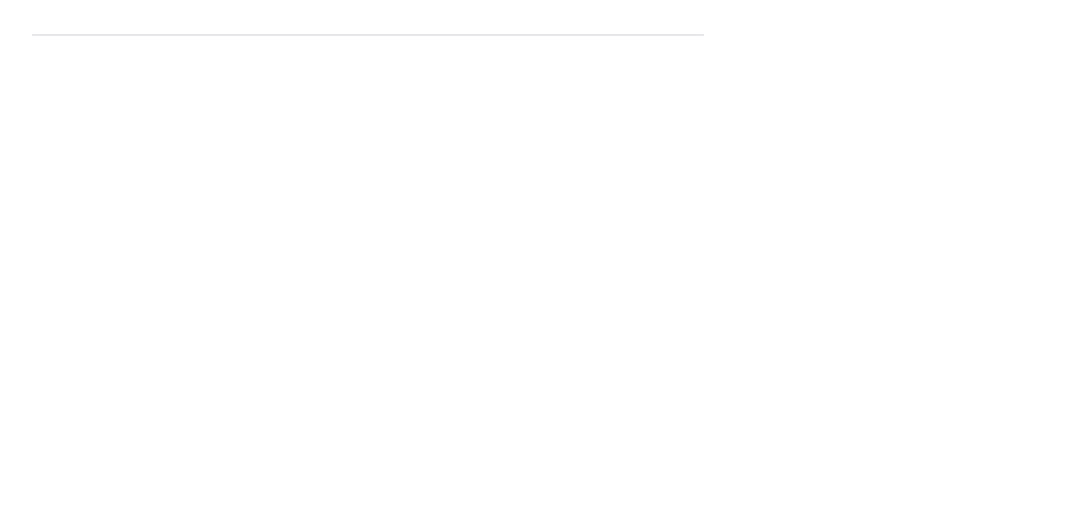
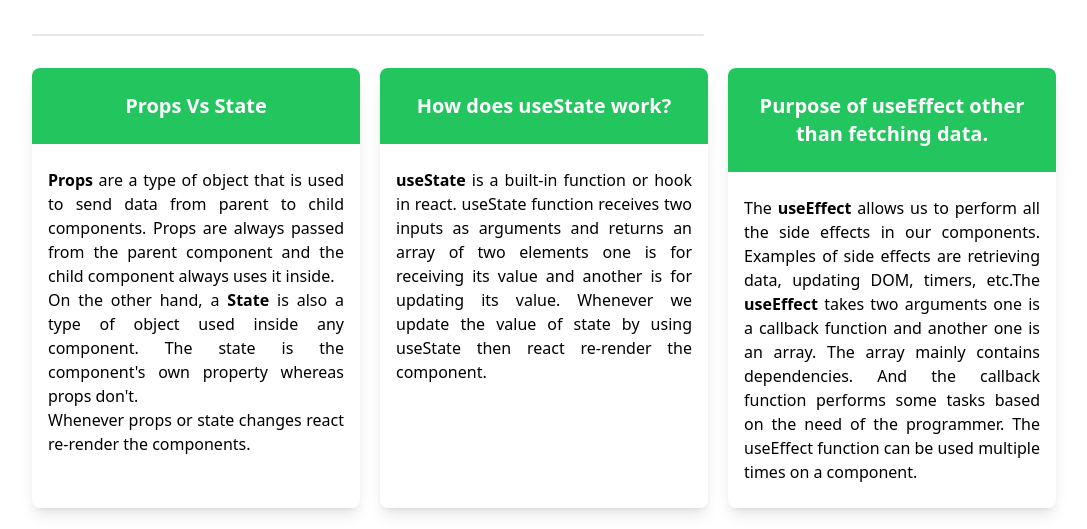
Before and after one commit to Robin0787/Blog-Cafe, a React (Vite) app: page / in a window 1280 px wide. Shown: the part 3126-3655 px from the top of the page, without its empty margins (96-1183 px from the left). Before the commit the page ends 3194 px from the top, so only its background shows below. Built offline with nearby package versions, Linux system fonts and the light colour scheme.

Commit message:
completed showing toast

```diff
--- a/src/App.jsx
+++ b/src/App.jsx
@@ -1,5 +1,6 @@
 import Blogs from "./Components/Blogs"
 import Header from "./Components/Header"
+import QuestionsAnswers from "./Components/QuestionsAnswers"
 
 function App() {
 
@@ -8,6 +9,7 @@ function App() {
       <Header />
       <hr className="mb-6 text-gray-900 border-t-2 rounded-xl"/>
       <Blogs />
+      <QuestionsAnswers />
     </div>
   )
 }
--- /dev/null
+++ b/src/Components/QuestionsAnswers.jsx
@@ -0,0 +1,26 @@
+import React from 'react';
+
+const QuestionsAnswers = () => {
+    return (
+        <footer className='grid grid-cols-1 md:grid-cols-3 gap-5 mb-6'>
+            {/* First Question : Props Vs State */}
+            <div className='shadow-lg rounded-lg'>
+                <h2 className="text-xl p-6 bg-green-500 text-white font-semibold rounded-t-lg text-center">Props Vs State</h2>
+                <p className="text-md my-6 px-4 text-justify"><span className='font-semibold'>Props</span> are a type of object that is used to send data from parent to child components. Props are always passed from the parent component and the child component always uses it inside. <br /> On the other hand, a <span className='font-semibold'>State</span> is also a type of object used inside any component. The state is the component's own property whereas props don't. <br />Whenever props or state changes react re-render the components.</p>
+            </div>
+            {/* Second Question : How does useState work */}
+            <div className='shadow-lg rounded-lg'>
+                <h2 className="text-xl p-6 bg-green-500 text-white font-semibold rounded-t-lg text-center">How does useState work?</h2>
+                <p className="text-md my-6 px-4 text-justify"><span className="font-semibold">useState</span> is a built-in function or hook in react. useState function receives two inputs as arguments and returns an array of two elements one is for receiving its value and another is for updating its value. Whenever we update the value of state by using useState then react re-render the component.</p>
+            </div>
+            {/* Third Question : Purpose of useEffect other than fetching data */}
+            <div className='shadow-lg rounded-lg'>
+                <h2 className="text-xl p-6 bg-green-500 text-white font-semibold rounded-t-lg text-center">Purpose of useEffect other than fetching data.</h2>
+                <p className="text-md my-6 px-4 text-justify">The <span className="font-semibold">useEffect</span> allows us to perform all the side effects in our components. Examples of side effects are retrieving data, updating DOM, timers, etc.The <span className="font-semibold">useEffect</span> takes two arguments one is a callback function and another one is an array.
+                The array mainly contains dependencies. And the callback function performs some tasks based on the need of the programmer. The useEffect function can be used multiple times on a component.</p>
+            </div>
+        </footer>
+    );
+};
+
+export default QuestionsAnswers;
--- a/tailwind.config.js
+++ b/tailwind.config.js
@@ -7,7 +7,8 @@ module.exports = {
     "./src/Components/Blogs.jsx",
     "./src/Components/BookmarksCart.jsx",
     "./src/Components/SingleBlog.jsx",
-    "./src/Components/SingleBookmark.jsx"
+    "./src/Components/SingleBookmark.jsx",
+    "./src/Components//QuestionsAnswers.jsx",
   ],
   theme: {
     extend: {
```
